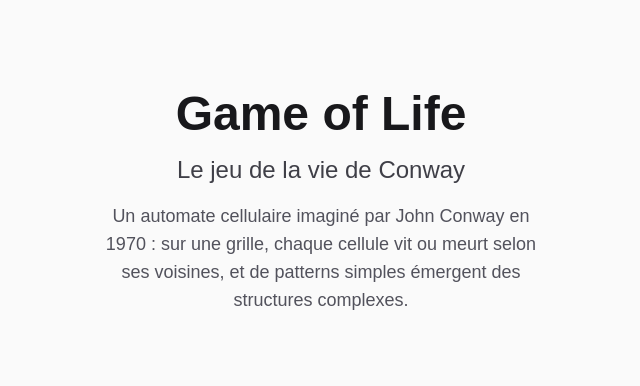
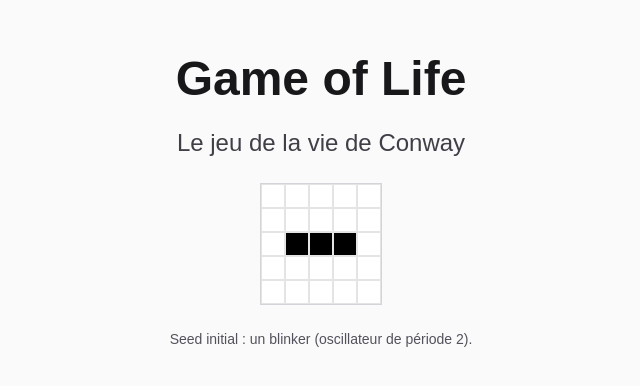
Before and after one commit to scolladon/game-of-life, a Next.js app: page / in a window 1280 px wide. Shown: the part 198-584 px from the top of the page, without its empty margins (319-959 px from the left). Built offline with nearby package versions, Linux system fonts and the light colour scheme.

Commit message:
feat(2.5): plugin frontend-design + composant Board

```diff
--- a/check/check-2.5.ts
+++ b/check/check-2.5.ts
@@ -1,8 +1,113 @@
-// Stub check pour §2.5
-// À implémenter lors de la construction de la section 2.5.
-// Voir slide §2.5 mise en place (dans le repo formation).
+// Check §2.5 — Plugins (frontend-design + composant Board).
+//
+// Valide que :
+//   - le marketplace `claude-plugins-official` est enregistré (~/.claude/plugins/known_marketplaces.json) ;
+//   - le plugin `frontend-design@claude-plugins-official` est installé (~/.claude/plugins/installed_plugins.json) ;
+//   - src/components/Board.tsx existe et exporte un composant `Board` ;
+//   - src/app/page.tsx importe `Board` depuis @/components/Board.
+//
+// Particularité : ce check **sort du repo** pour lire ~/.claude/plugins/*.
+// C'est délibéré — un plugin Claude Code s'installe au scope utilisateur
+// (cf. anthropics/claude-code#62174), il n'est jamais versionné dans le repo.
+// Conséquence : ce check est local-only (ne tournera pas en CI).
+
+import { existsSync, readFileSync } from 'node:fs';
+import { homedir } from 'node:os';
+import { join } from 'node:path';
+
+const MARKETPLACES_PATH = join(homedir(), '.claude', 'plugins', 'known_marketplaces.json');
+const INSTALLED_PATH = join(homedir(), '.claude', 'plugins', 'installed_plugins.json');
+const BOARD_PATH = 'src/components/Board.tsx';
+const PAGE_PATH = 'src/app/page.tsx';
+const MARKETPLACE_NAME = 'claude-plugins-official';
+const PLUGIN_KEY = 'frontend-design@claude-plugins-official';
+const errors: string[] = [];
+
+type InstalledPlugins = {
+  version?: number;
+  plugins?: Record<string, unknown>;
+};
+
+// 1. Marketplace enregistré.
+if (!existsSync(MARKETPLACES_PATH)) {
+  errors.push(
+    `Fichier introuvable : ${MARKETPLACES_PATH}. Aucun marketplace Claude Code n'est enregistré sur ce poste.`,
+  );
+} else {
+  try {
+    const marketplaces = JSON.parse(readFileSync(MARKETPLACES_PATH, 'utf-8')) as Record<string, unknown>;
+    if (!Object.hasOwn(marketplaces, MARKETPLACE_NAME)) {
+      errors.push(
+        `Marketplace \`${MARKETPLACE_NAME}\` absent de ${MARKETPLACES_PATH}. Lancez : /plugin marketplace add anthropics/claude-plugins-official`,
+      );
+    }
+  } catch (e) {
+    errors.push(`${MARKETPLACES_PATH} n'est pas du JSON valide : ${(e as Error).message}`);
+  }
+}
+
+// 2. Plugin installé.
+if (!existsSync(INSTALLED_PATH)) {
+  errors.push(
+    `Fichier introuvable : ${INSTALLED_PATH}. Aucun plugin n'est installé sur ce poste.`,
+  );
+} else {
+  try {
+    const installed = JSON.parse(readFileSync(INSTALLED_PATH, 'utf-8')) as InstalledPlugins;
+    if (installed.version !== 2) {
+      errors.push(
+        `${INSTALLED_PATH} : schéma inattendu (version ${installed.version ?? 'absente'}, attendu 2). Le format du fichier a peut-être évolué côté Claude Code — vérifier la doc.`,
+      );
+    } else if (!installed.plugins || !Object.hasOwn(installed.plugins, PLUGIN_KEY)) {
+      errors.push(
+        `Plugin \`${PLUGIN_KEY}\` absent de ${INSTALLED_PATH}. Lancez : /plugin install frontend-design@claude-plugins-official`,
+      );
+    }
+  } catch (e) {
+    errors.push(`${INSTALLED_PATH} n'est pas du JSON valide : ${(e as Error).message}`);
+  }
+}
+
+// 3. Board.tsx existe + exporte `Board`.
+if (!existsSync(BOARD_PATH)) {
+  errors.push(`Fichier introuvable : ${BOARD_PATH}. Demandez à Claude de créer le composant (cf. prompts/2.5.md).`);
+} else {
+  const board = readFileSync(BOARD_PATH, 'utf-8');
+  if (!/export\s+(default\s+)?function\s+Board\b|export\s+\{[^}]*\bBoard\b[^}]*\}/.test(board)) {
+    errors.push(`${BOARD_PATH} ne semble pas exporter un composant nommé \`Board\`.`);
+  }
+  if (!/from\s+['"]@\/core\/grid['"]|from\s+['"]\.\.\/core\/grid['"]/.test(board)) {
+    errors.push(`${BOARD_PATH} doit consommer le moteur \`@/core/grid\` (type Grid).`);
+  }
+}
+
+// 4. page.tsx importe Board.
+if (!existsSync(PAGE_PATH)) {
+  errors.push(`Fichier introuvable : ${PAGE_PATH}.`);
+} else {
+  const page = readFileSync(PAGE_PATH, 'utf-8');
+  if (!/from\s+['"]@\/components\/Board['"]/.test(page)) {
+    errors.push(`${PAGE_PATH} doit importer \`Board\` depuis \`@/components/Board\`.`);
+  }
+  if (!/<Board\b/.test(page)) {
+    errors.push(`${PAGE_PATH} doit rendre \`<Board ... />\`.`);
+  }
+}
+
+if (errors.length === 0) {
+  console.log('✅ check-2.5');
+  console.log(`   ↳ Marketplace \`${MARKETPLACE_NAME}\` enregistré (scope user).`);
+  console.log(`   ↳ Plugin \`${PLUGIN_KEY}\` installé (scope user).`);
+  console.log('   ↳ Composant Board.tsx présent + intégré dans app/page.tsx.');
+  console.log('');
+  console.log('💡 Concept §2.5 — un plugin vit hors du repo (productivité personnelle).');
+  console.log('   Ce check sort volontairement du repo pour le matérialiser.');
+  process.exit(0);
+}
 
 console.log('❌ check-2.5');
-console.log('   ↳ TODO: check §2.5 pas encore implémenté');
-console.log('   ↳ Hint: voir slide §2.5 dans la formation');
+for (const err of errors) {
+  console.log(`   ↳ ${err}`);
+}
+console.log('   ↳ Hint : voir slide §2.5 mise en place (ou prompts/2.5.md en bouée).');
 process.exit(1);
--- a/src/app/page.tsx
+++ b/src/app/page.tsx
@@ -1,16 +1,26 @@
+import { Board } from '@/components/Board';
+import type { Grid } from '@/core/grid';
+
+const blinkerSeed: Grid = [
+  [false, false, false, false, false],
+  [false, false, false, false, false],
+  [false, true, true, true, false],
+  [false, false, false, false, false],
+  [false, false, false, false, false],
+];
+
 export default function Home() {
   return (
-    <main className="flex min-h-screen flex-col items-center justify-center gap-4 p-8 bg-zinc-50 dark:bg-black">
+    <main className="flex min-h-screen flex-col items-center justify-center gap-6 p-8 bg-zinc-50 dark:bg-black">
       <h1 className="text-5xl font-bold text-zinc-900 dark:text-zinc-50">
         Game of Life
       </h1>
       <h2 className="text-2xl font-medium text-zinc-700 dark:text-zinc-300">
         Le jeu de la vie de Conway
       </h2>
-      <p className="max-w-md text-center text-lg text-zinc-600 dark:text-zinc-400">
-        Un automate cellulaire imaginé par John Conway en 1970 : sur une grille,
-        chaque cellule vit ou meurt selon ses voisines, et de patterns simples
-        émergent des structures complexes.
+      <Board grid={blinkerSeed} />
+      <p className="max-w-md text-center text-sm text-zinc-600 dark:text-zinc-400">
+        Seed initial : un blinker (oscillateur de période 2).
       </p>
     </main>
   );
--- /dev/null
+++ b/src/components/Board.tsx
@@ -0,0 +1,30 @@
+import type { Grid } from '@/core/grid';
+
+interface BoardProps {
+  readonly grid: Grid;
+}
+
+export function Board({ grid }: BoardProps) {
+  return (
+    <div
+      role="grid"
+      aria-label="Game of Life board"
+      className="inline-flex flex-col border border-zinc-300 dark:border-zinc-700"
+    >
+      {grid.map((row, y) => (
+        <div key={y} role="row" className="flex">
+          {row.map((alive, x) => (
+            <div
+              key={x}
+              role="gridcell"
+              aria-label={alive ? 'alive' : 'dead'}
+              className={`h-6 w-6 border border-zinc-200 dark:border-zinc-800 ${
+                alive ? 'bg-black dark:bg-white' : 'bg-white dark:bg-black'
+              }`}
+            />
+          ))}
+        </div>
+      ))}
+    </div>
+  );
+}
```
